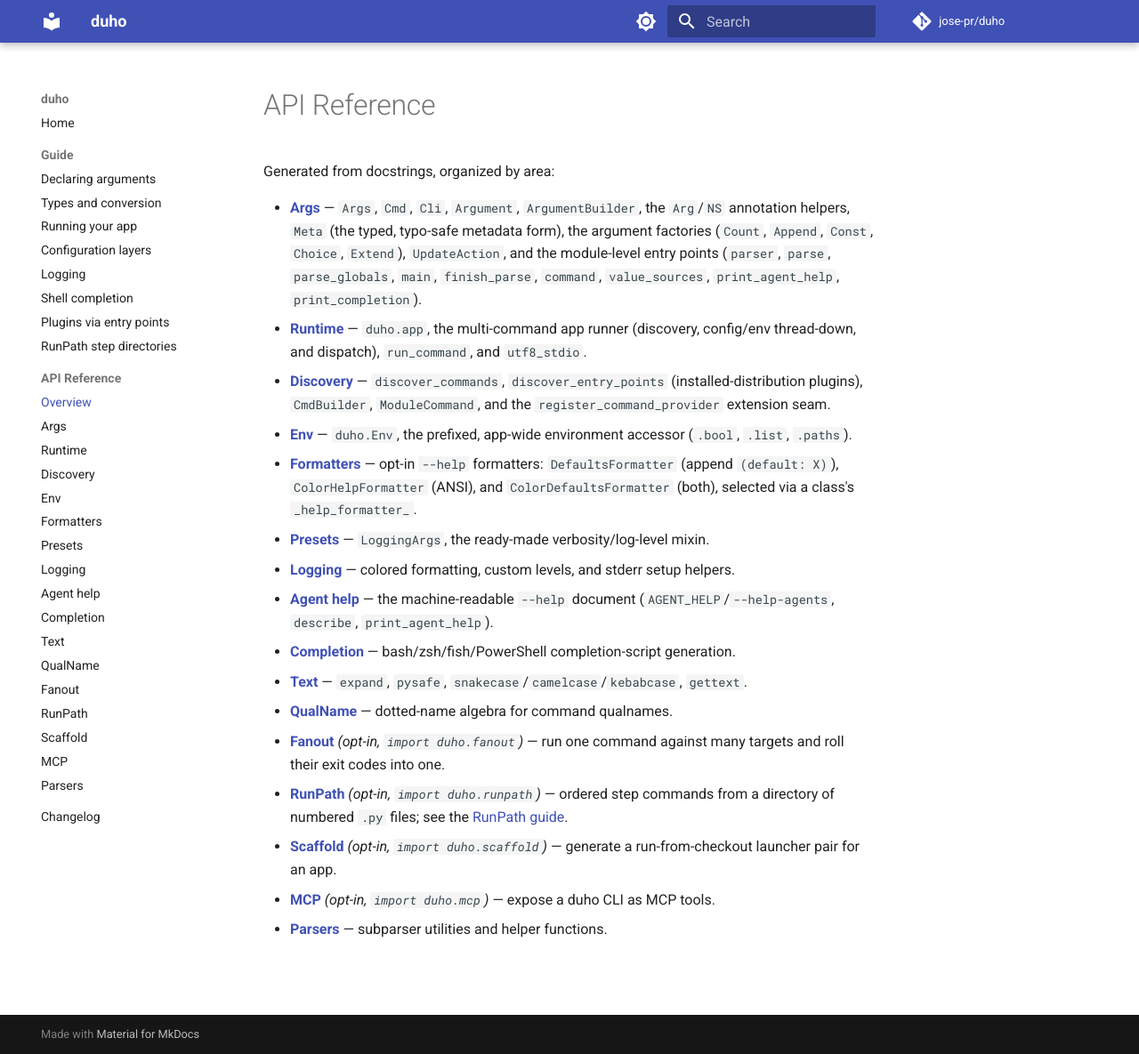
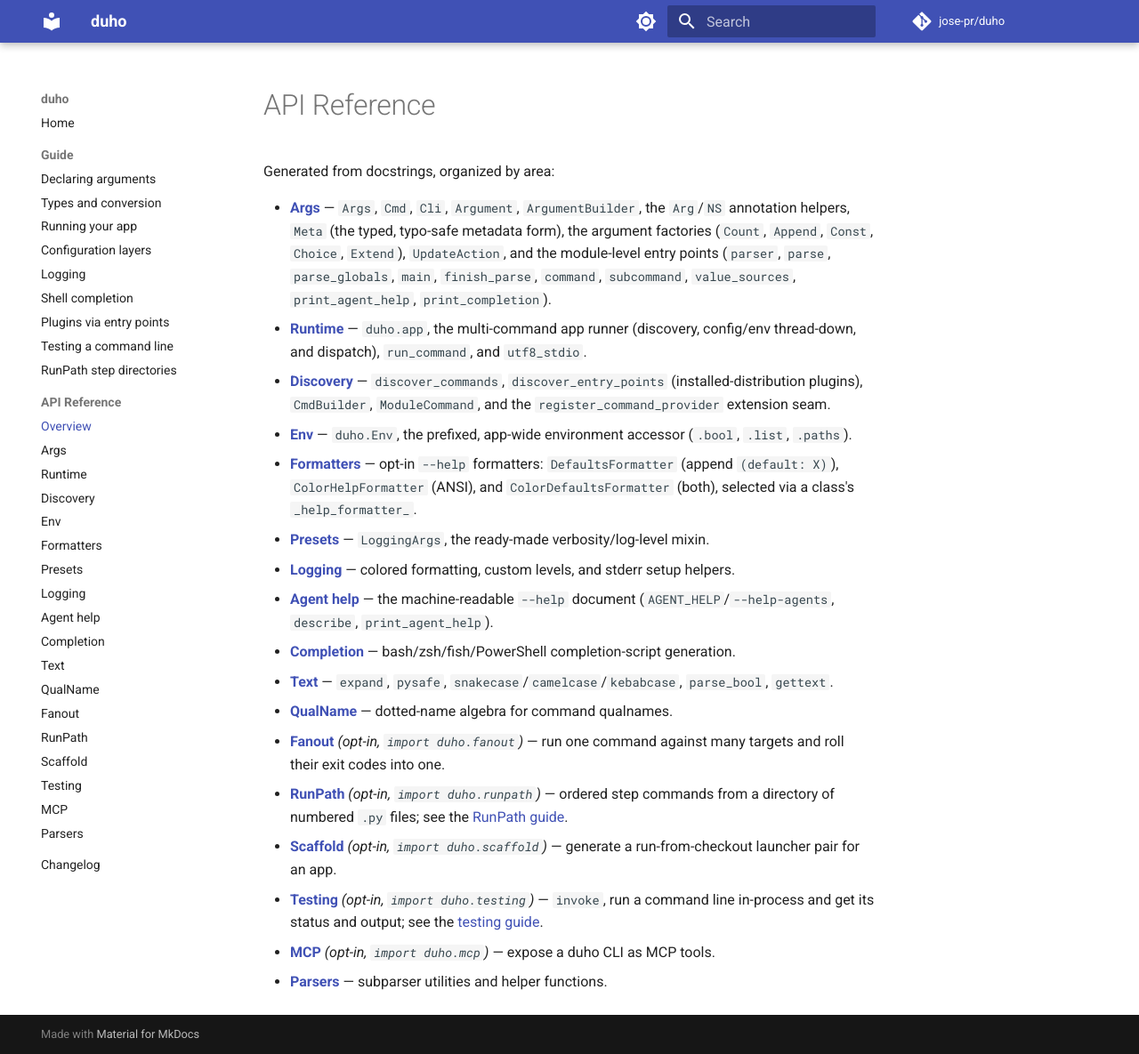
Before and after one commit to jose-pr/duho, an MkDocs documentation site: the page built from docs/api/reference.md, in a window 1280 px wide and 1185 px high. Shown: the whole window at 89% size. Built offline with MkDocs 1.6.1 and Material for MkDocs 9.7.7, drawn with Linux system fonts in a browser that asks for light colours; comment, search, counter and statistics services are not loaded.

Commit message:
docs: a testing guide and API page for duho.testing.invoke, and parse_bool in the API overview

```diff
--- a/docs/api/reference.md
+++ b/docs/api/reference.md
@@ -6,7 +6,7 @@
   `Arg`/`NS` annotation helpers, `Meta` (the typed, typo-safe metadata form),
   the argument factories (`Count`, `Append`, `Const`, `Choice`, `Extend`),
   `UpdateAction`, and the module-level entry points (`parser`, `parse`,
-  `parse_globals`, `main`, `finish_parse`, `command`, `value_sources`,
+  `parse_globals`, `main`, `finish_parse`, `command`, `subcommand`, `value_sources`,
   `print_agent_help`, `print_completion`).
 - **[Runtime](runtime.md)** — `duho.app`, the multi-command app runner
   (discovery, config/env thread-down, and dispatch), `run_command`, and
@@ -27,7 +27,7 @@
   (`AGENT_HELP`/`--help-agents`, `describe`, `print_agent_help`).
 - **[Completion](completion.md)** — bash/zsh/fish/PowerShell completion-script
   generation.
-- **[Text](text.md)** — `expand`, `pysafe`, `snakecase`/`camelcase`/`kebabcase`, `gettext`.
+- **[Text](text.md)** — `expand`, `pysafe`, `snakecase`/`camelcase`/`kebabcase`, `parse_bool`, `gettext`.
 - **[QualName](qualname.md)** — dotted-name algebra for command qualnames.
 - **[Fanout](fanout.md)** *(opt-in, `import duho.fanout`)* — run one command
   against many targets and roll their exit codes into one.
@@ -36,6 +36,9 @@
   [RunPath guide](../guide/runpath.md).
 - **[Scaffold](scaffold.md)** *(opt-in, `import duho.scaffold`)* — generate a
   run-from-checkout launcher pair for an app.
+- **[Testing](testing.md)** *(opt-in, `import duho.testing`)* — `invoke`, run a
+  command line in-process and get its status and output; see the
+  [testing guide](../guide/testing.md).
 - **[MCP](mcp.md)** *(opt-in, `import duho.mcp`)* — expose a duho CLI as MCP
   tools.
 - **[Parsers](parsers.md)** — subparser utilities and helper functions.
--- a/mkdocs.yml
+++ b/mkdocs.yml
@@ -36,6 +36,7 @@
       - Logging: guide/logging.md
       - Shell completion: guide/completion.md
       - Plugins via entry points: guide/plugins.md
+      - Testing a command line: guide/testing.md
       - RunPath step directories: guide/runpath.md
   - API Reference:
       - Overview: api/reference.md
@@ -53,6 +54,7 @@
       - Fanout: api/fanout.md
       - RunPath: api/runpath.md
       - Scaffold: api/scaffold.md
+      - Testing: api/testing.md
       - MCP: api/mcp.md
       - Parsers: api/parsers.md
   - Changelog: changelog.md
```
Also changed, not shown: docs/api/testing.md (added, +7 -0 lines), docs/api/text.md (+2 -1 lines), docs/guide/testing.md (added, +67 -0 lines).
